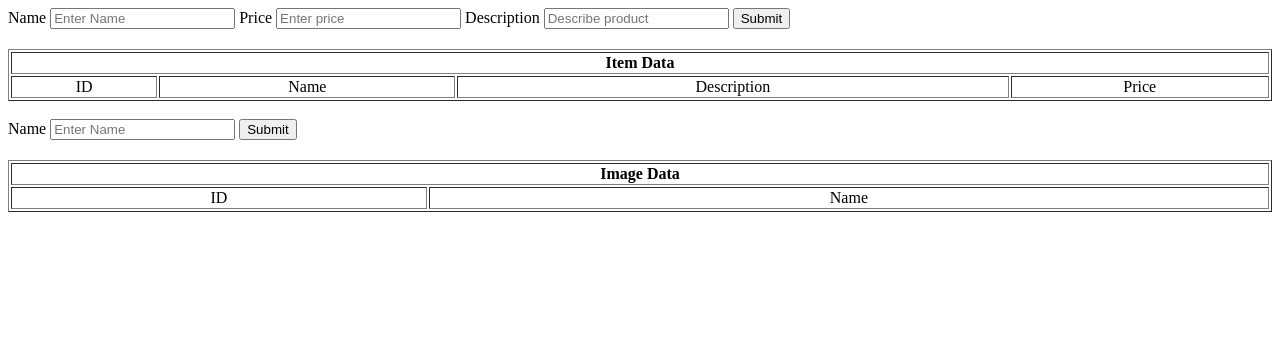
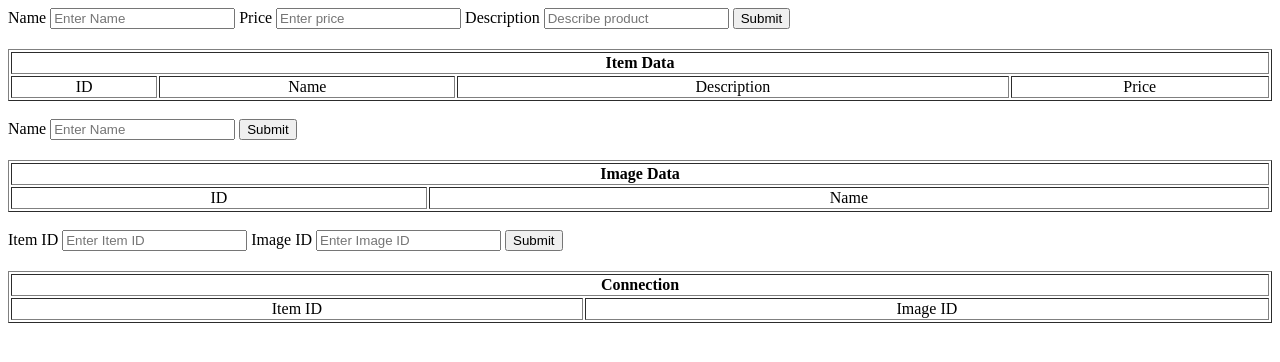
Before and after one commit to Gettgud/3dprint-backend, a Flask app: page /index in a window 1280 px wide. Shown: the top 362 px of the page. Run offline with Flask 2, Linux system fonts and the light colour scheme; data that the repository does not hold is empty.

Commit message:
add connection between item and image database

```diff
--- a/app.py
+++ b/app.py
@@ -1,5 +1,6 @@
 from flask import Flask , render_template, jsonify, request, redirect, url_for, jsonify
 from flask_sqlalchemy import SQLAlchemy
+from sqlalchemy import ForeignKey
 
 app = Flask(__name__)
 
@@ -44,6 +45,23 @@ class Image(db.Model):
 	def __repr__(self):
 		return "Image<id={} name={}>".format(self._id, self.name)
 
+# Connect images to items
+class Item_Image(db.Model):
+	# Defines the Table Name item
+	__tablename__ = "item_image"
+
+	# Makes two columns into the table
+	image_id = db.Column(db.Integer, ForeignKey("image._id"), primary_key=True)
+	item_id = db.Column(db.Integer, ForeignKey("item._id"))
+
+	def __init__(self, image_id, item_id):
+		self.image_id = image_id
+		self.item_id = item_id
+
+	def __repr__(self):
+		return "Item_Image<image_id={} item_id={}>".format(self.image_id, self.item_id)
+
+
 # Control will come here and then gets redirect to the index function
 @app.route("/")
 def home():
@@ -67,15 +85,23 @@ def index():
 			new_image = Image(image_name)
 			db.session.add(new_image)
 			db.session.commit()
+		elif "item_id" in data and "image_id" in data:
+			image_id = data["image_id"]
+			item_id = data["item_id"]
 
-		item_data = Item.query.all()
-		image_data = Image.query.all()
 
-		return render_template("index.html", item_data = item_data, image_data = image_data) # passes user_data variable into the index.html file.
+			new_data = Item_Image(image_id, item_id)
+			db.session.add(new_data)
+			db.session.commit()
 
-	return render_template("index.html")
+
+	item_data = Item.query.all()
+	image_data = Image.query.all()
+	connection = Item_Image.query.all()
+
+	return render_template("index.html", item_data = item_data, image_data = image_data, item_image_data = connection) # passes user_data variable into the index.html file.
 
 
 if __name__=="__main__":
 	db.create_all()
-	app.run(debug=True)
+	app.run(debug=True, port=3000)
--- a/templates/index.html
+++ b/templates/index.html
@@ -73,4 +73,34 @@
 	  	{% endfor %}
 
 	</table>
+
+	<br>
+
+	<form class="form-inline" action="" method="POST">
+		<label>Item ID</label>
+		<input type="text" id="item_id" placeholder="Enter Item ID" name="item_id">
+		<label>Image ID</label>
+		<input type="text" id="image_id" placeholder="Enter Image ID" name="image_id">
+		<button type="submit">Submit</button>
+	</form>
+
+	<table class="data" border="1" style="width: 100%; margin-top: 20px; text-align: center;">
+		<tr>
+			<th colspan="4">Connection</th>
+	  	</tr>
+	  	<tr>
+	  		<td>Item ID</td>
+	    	<td>Image ID</td>
+	  	</tr>
+
+	  	<!-- The item_data is a variable containing all the user data from the DB. -->
+
+	  	{% for item_image in item_image_data %}
+	  	<tr>
+	  		<td>{{item_image.image_id}}</td>
+	  		<td>{{item_image.item_id}}</td>
+	  	</tr>
+	  	{% endfor %}
+
+	</table>
 </body>
```
